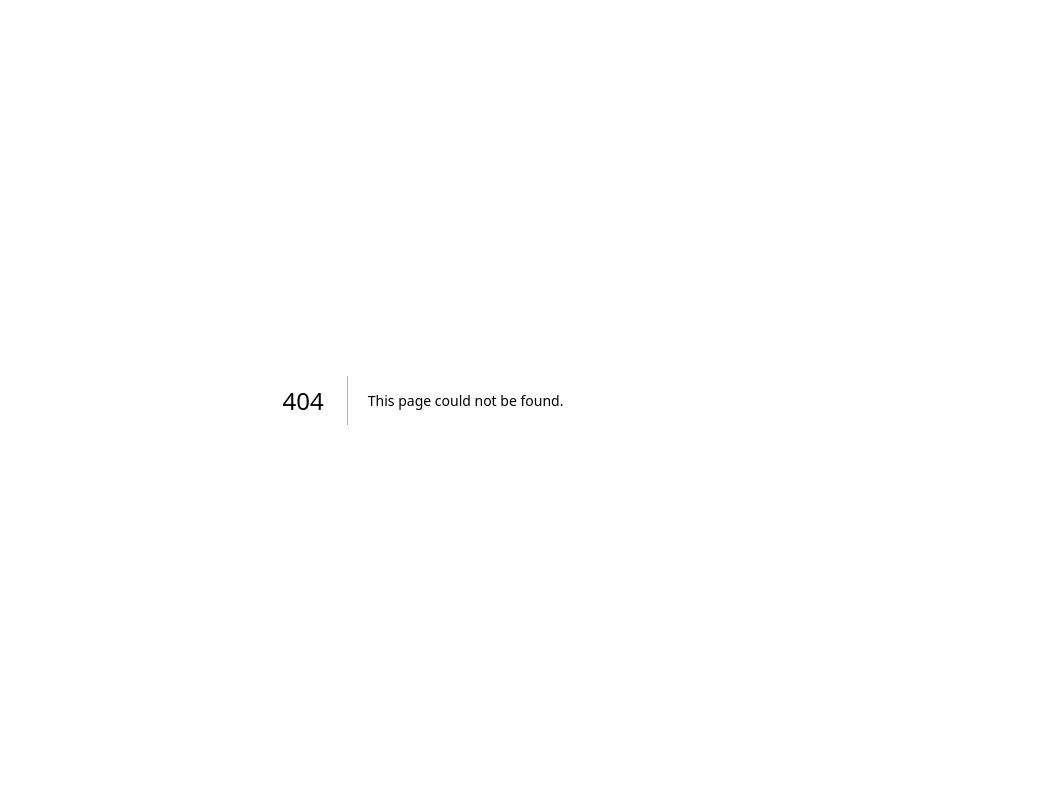
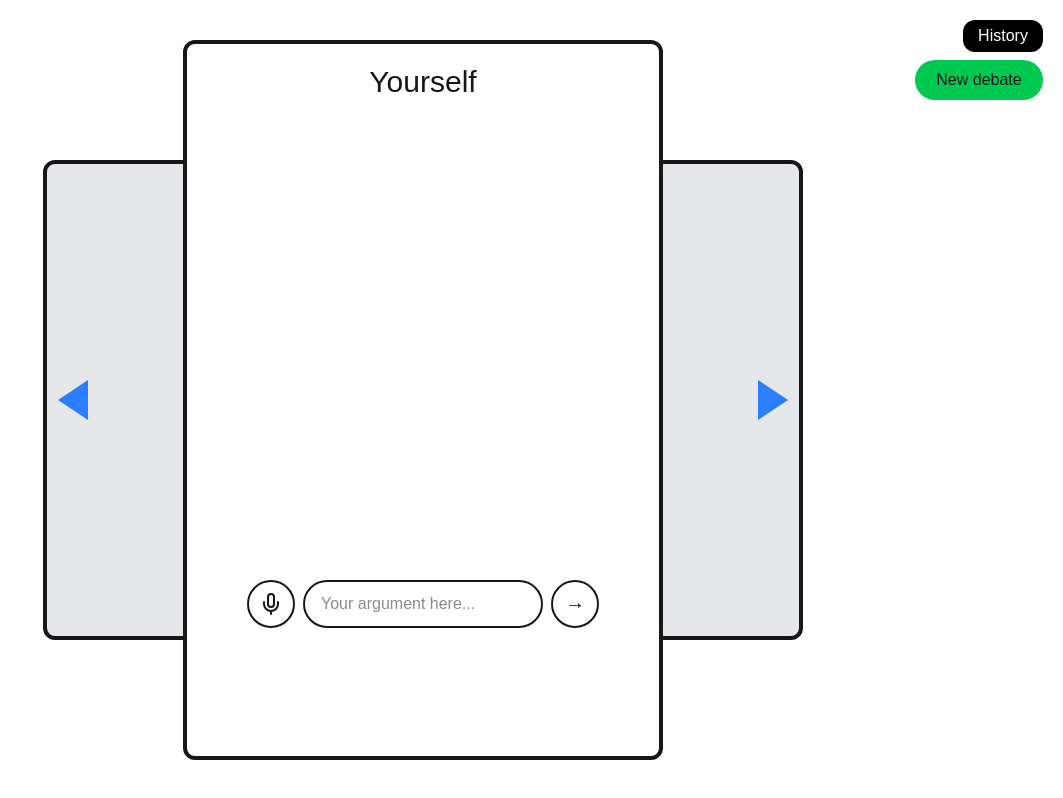
Before and after one commit to weijiePan/mock_debate, a Next.js app: page /main in a window 1280 px wide. Before the commit this address had no page. Shown: the whole page, without its empty margins (217-1280 px from the left). Built offline with nearby package versions, Linux system fonts and the light colour scheme.

Commit message:
mainpage

```diff
--- a/package.json
+++ b/package.json
@@ -10,6 +10,7 @@
   "dependencies": {
     "@supabase/supabase-js": "^2.57.4",
     "autoprefixer": "^10.4.21",
+    "framer-motion": "^12.23.16",
     "lucide-react": "^0.544.0",
     "next": "15.5.3",
     "openai": "^5.22.0",
--- a/src/app/debate/page.tsx
+++ b/src/app/debate/page.tsx
@@ -4,7 +4,8 @@ import Textbox from "../components/Textbox";
 import { supabase } from "../../../supabase";
 import { useEffect } from "react";
 import { useRouter } from "next/navigation";
-import {X} from 'lucide-react';
+import {X, Mic} from 'lucide-react';
+import {motion} from 'framer-motion'
 
 export default function debate(){
   let [userInput, changeUserInput]:[string[], Function] = useState([]);
@@ -32,7 +33,7 @@ export default function debate(){
               </div>
 
               <div className="block !ml-14">
-                <button onClick={() => setHistory(true)} className="bg-[#D9D9D9] rounded-full w-30 hover:opacity-70 transition !absolute !right-10">
+                <button onClick={() => setHistory(true)} className="bg-[#D9D9D9] rounded-full w-30 hover:opacity-70 transition !absolute !right-10 cursor-pointer">
                     <span className="text-[#2B2B2B] text-lg">History</span>
                 </button>
               </div>
@@ -46,7 +47,7 @@ export default function debate(){
             <div className="flex justify-center items-center ">
 
               <div className="!mr-2 w-12 h-12 rounded-full bg-[#2B2B2B] border-2 border-[#FFFFFF] text-white text-center font-bold flex justify-center items-center !ml-2 hover:opacity-70 transition cursor-pointer">
-                mic
+                <Mic />
               </div>
 
               <div className="">
@@ -63,8 +64,19 @@ export default function debate(){
               </div>
 
               {history && (
-                <div className="fixed inset-0 flex items-center justify-center bg-black/50">
-                    <div className="relative w-[400px] h-[300px] rounded-2xl bg-white p-6">
+                <motion.div
+                className="fixed inset-0 flex items-center justify-center bg-black/50"
+                initial={{ opacity: 0 }}           // backdrop fades in
+                animate={{ opacity: 1 }}
+                exit={{ opacity: 0 }}
+                >
+
+                    <motion.div
+                    initial={{ scale: 0.8, opacity: 0 }}     // start slightly smaller + hidden
+                    animate={{ scale: 1, opacity: 1 }}       // grow to full size
+                    exit={{ scale: 0.8, opacity: 0 }}        // optional exit animation
+                    transition={{ type: "tween", stiffness: 300, damping: 20 }}
+                    className="relative w-[400px] h-[300px] rounded-2xl bg-white p-6">
                         <button
                         onClick={() => setHistory(false)} // your close function
                         className="absolute top-3 right-3 p-2 rounded-full hover:bg-gray-200"
@@ -75,8 +87,8 @@ export default function debate(){
                         <div className="mt-8">
                         history stuff
                         </div>
-                    </div>
-                    </div>
+                    </motion.div>
+                </motion.div>
                 )}
 
             </div>
--- /dev/null
+++ b/src/app/main/page.tsx
@@ -0,0 +1,163 @@
+'use client'
+import {use, useState} from "react";
+import Textbox from "../components/Textbox";
+import { supabase } from "../../../supabase";
+import { useEffect } from "react";
+import { useRouter } from "next/navigation";
+import {X, Mic} from 'lucide-react';
+import {motion} from 'framer-motion'
+
+export default function debate(){
+  let [userInput, changeUserInput]:[string[], Function] = useState([]);
+  let [aiOutput, changeAiOutput]:[string[], Function] = useState([]);
+
+  const router = useRouter();
+
+  const [userId, setUserId] = useState('')
+  const [history, setHistory] = useState(false)
+
+  const [current, setCurrent] = useState('yourself')
+  const [left, setLeft] = useState("judge")
+  const [right, setRight] = useState("opponent")
+
+  const clickRight = () => {
+    if (current == 'yourself') {
+      setCurrent('opponent')
+    }
+    if (current == 'opponent') {
+      setCurrent('judge')
+    }
+    if (current == "judge") {
+      setCurrent('yourself')
+    }
+  }
+
+  const clickLeft = () => {
+    if (current == 'yourself') {
+      setCurrent('judge')
+    }
+    if (current == 'opponent') {
+      setCurrent('yourself')
+    }
+    if (current == "judge") {
+      setCurrent('opponent')
+    }
+  }
+
+  const renderCurrent = () => {
+    switch (current) {
+      case "yourself":
+        return (
+          <div>
+            <div className="flex justify-center !mt-5">
+              <span className="text-3xl">Yourself</span>
+            </div>
+
+
+            <div className="flex flex-col justify-end ">
+
+
+              <div className="!mt-120 "></div>
+
+              <div className="mb-5 flex justify-center">
+                <div className="w-12 h-12 border-2 rounded-full !mr-2 flex justify-center items-center cursor-pointer">
+                  <Mic />
+                </div>
+
+                <input
+                placeholder="Your argument here..."
+                className="border-2 w-60 h-12 rounded-full !p-4"
+                />
+
+                <div className="w-12 h-12 border-2 rounded-full !ml-2 flex justify-center items-center cursor-pointer">
+                  <span className="-translate-y-0.5 text-xl">→</span>
+                </div>
+              </div>
+
+            </div>
+          </div>
+        )
+      case "judge":
+        return (
+          <div>
+            <div className="flex justify-center !mt-5">
+              <span className="text-3xl">Judge</span>
+            </div>
+          </div>
+        )
+      case "opponent":
+        return (
+          <div>
+            <div className="flex justify-center !mt-5">
+              <span className="text-3xl">Opponent</span>
+            </div>
+          </div>
+        )
+      default:
+        return <></>
+    }
+  }
+
+  return(
+
+
+
+    <div className="">
+
+      <div className="absolute top-5 right-5">
+        <button className="bg-black w-20 h-8 text-white rounded-xl">
+          History
+        </button>
+      </div>
+
+
+      <div>
+
+        <div className="fixed inset-0 flex items-center justify-center z-1">
+          <div className="w-120 h-180 rounded-xl border-4 bg-white transition">
+            {renderCurrent()}
+          </div>
+        </div>
+
+        <div className="fixed inset-0 flex items-center justify-center !ml-100">
+          <div className="w-90 h-120 rounded-xl bg-gray-200 border-4">
+
+          </div>
+        </div>
+
+        <div className="fixed inset-0 flex items-center justify-center !ml-175 z-10">
+          <div onClick={clickRight} className="w-0 h-0 hover:translate-x-2 duration-200 transition-transform
+            border-t-[20px] border-t-transparent
+            border-b-[20px] border-b-transparent
+            border-l-[30px] border-l-blue-500">
+
+
+          </div>
+        </div>
+
+        <div className="fixed inset-0 flex items-center justify-center !mr-100">
+          <div className="w-90 h-120 rounded-xl bg-gray-200 border-4">
+
+          </div>
+        </div>
+
+        <div className="fixed inset-0 flex items-center justify-center !mr-175 z-10">
+          <div onClick={clickLeft} className="w-0 h-0 hover:-translate-x-2 duration-200 transition-transform
+            border-t-[20px] border-t-transparent
+            border-b-[20px] border-b-transparent
+            border-r-[30px] border-r-blue-500">
+
+
+          </div>
+        </div>
+
+        <div className="absolute top-15 right-5 !mx-auto">
+          <button className="bg-green-500 rounded-full w-32 h-10">
+            New debate
+          </button>
+        </div>
+
+      </div>
+    </div>
+  )
+}
```
Also changed, not shown: 1 other file (tests, documents, lock files or other folders).
